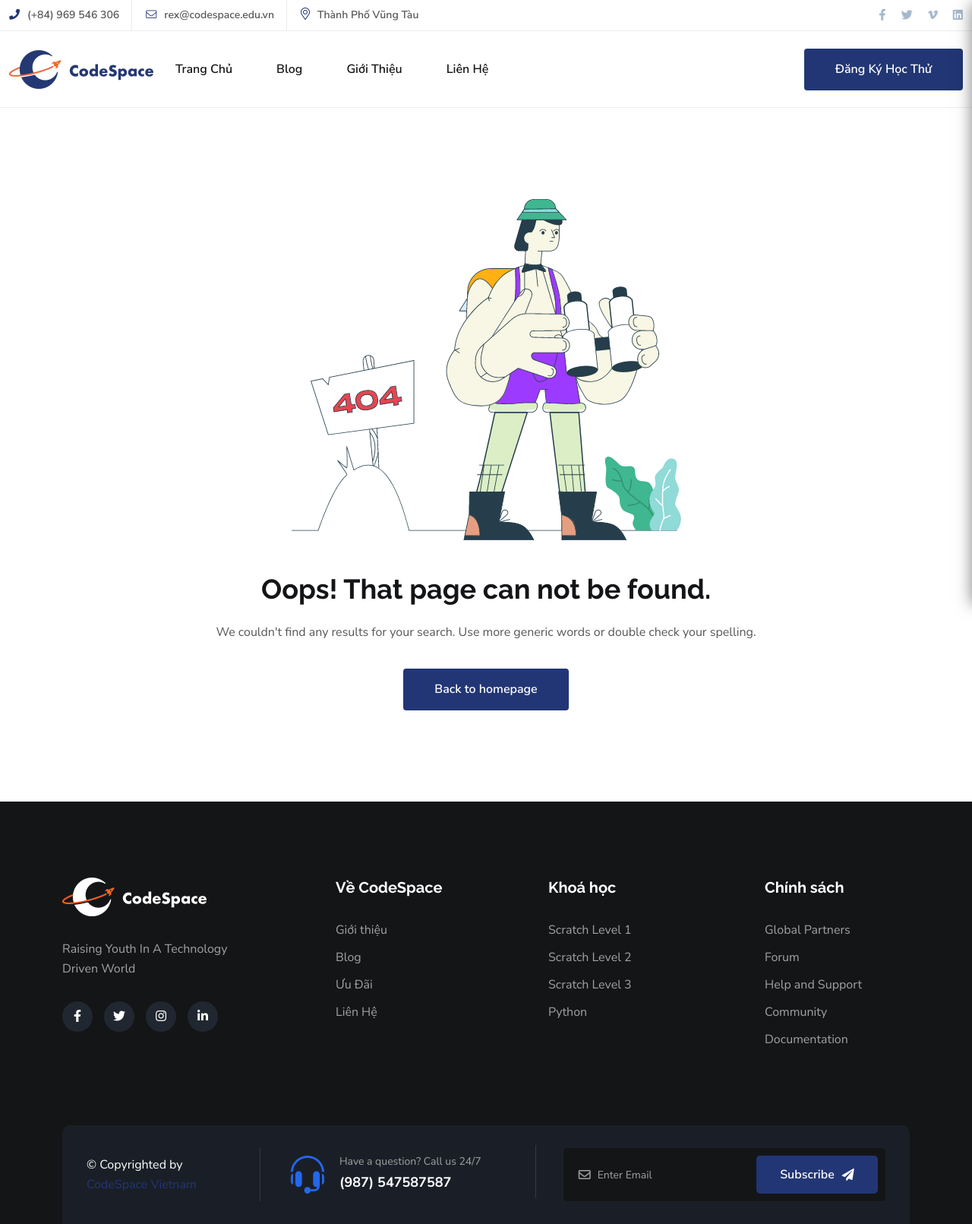
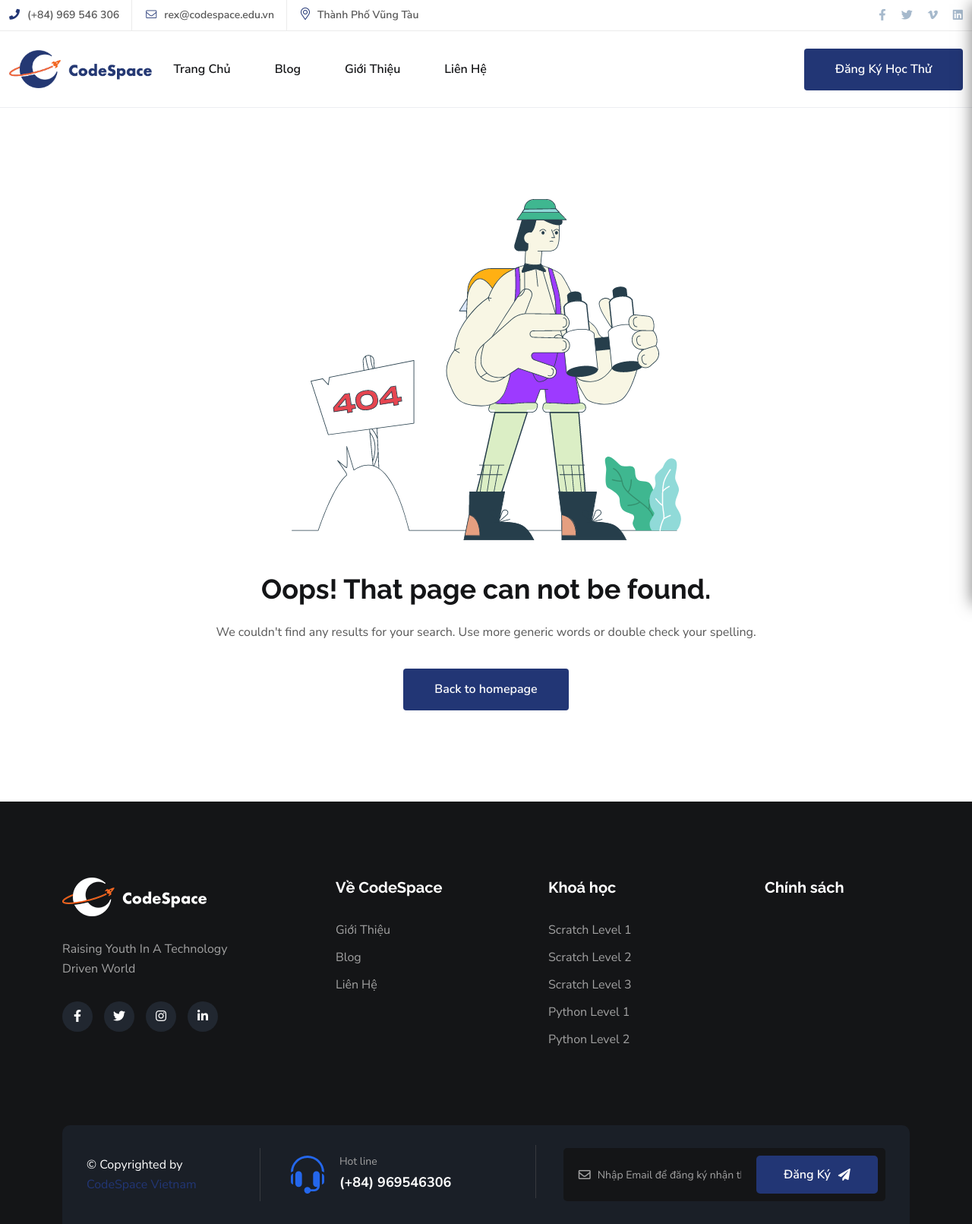
Before and after one commit to ducpm511/codespace, a Next.js app: page /404-page in a window 1280 px wide. Shown: the whole page at 76% size. Built offline with nearby package versions, Linux system fonts and the light colour scheme.

Commit message:
- updated logo with better quality

```diff
--- a/public/assets/scss/component/_header.scss
+++ b/public/assets/scss/component/_header.scss
@@ -1154,3 +1154,14 @@ div.mean-container {
 .sidebar__areas.open .cartmini__wrapper {
 	right: 0px;
 }
+
+.logoImg{
+	height: 50px;
+	@media #{$xs, $sm} {
+		width: 70%;
+		height: 70%;
+	}
+	@media #{$xxxl} {
+		height: 50px;
+	}
+}
--- a/src/components/Layout/Footer/FooterOne/Footer.js
+++ b/src/components/Layout/Footer/FooterOne/Footer.js
@@ -26,9 +26,8 @@ const Footer = () => {
                                 <div className="footer-widget f-w2 mb-40">
                                     <h3>Về CodeSpace</h3>
                                     <ul>
-                                        <li><Link href="/gioi-thieu"><a>Giới thiệu</a></Link></li>
+                                        <li><Link href="/gioi-thieu"><a>Giới Thiệu</a></Link></li>
                                         <li><Link href="https://blog.codespace.edu.vn"><a>Blog</a></Link></li>
-                                        <li><Link href="/khoa-hoc"><a>Ưu Đãi</a></Link></li>
                                         <li><Link href="/lien-he"><a>Liên Hệ</a></Link></li>
                                         {/* <li><Link href="/course"><a>Build Career</a></Link></li> */}
                                     </ul>
@@ -38,10 +37,11 @@ const Footer = () => {
                                 <div className="footer-widget f-w3 mb-40">
                                     <h3>Khoá học</h3>
                                     <ul>
-                                        <li><Link href="/course"><a>Scratch Level 1</a></Link></li>
-                                        <li><Link href="/course"><a>Scratch Level 2</a></Link></li>
-                                        <li><Link href="/course"><a>Scratch Level 3</a></Link></li>
-                                        <li><Link href="/course"><a>Python</a></Link></li>
+                                        <li><Link href="/khoa-hoc/scratch-level-1"><a>Scratch Level 1</a></Link></li>
+                                        <li><Link href="/khoa-hoc/scratch-level-2"><a>Scratch Level 2</a></Link></li>
+                                        <li><Link href="/khoa-hoc/scratch-level-3"><a>Scratch Level 3</a></Link></li>
+                                        <li><Link href="/khoa-hoc/python-level-1"><a>Python Level 1</a></Link></li>
+                                        <li><Link href="/khoa-hoc/python-level-2"><a>Python Level 2</a></Link></li>
                                     </ul>
                                 </div>
                             </div>
@@ -49,11 +49,11 @@ const Footer = () => {
                                 <div className="footer-widget f-w4 mb-40">
                                     <h3>Chính sách</h3>
                                     <ul>
-                                        <li><Link href="/course"><a>Global Partners</a></Link></li>
+                                        {/* <li><Link href="/course"><a>Global Partners</a></Link></li>
                                         <li><Link href="/contact"><a>Forum</a></Link></li>
                                         <li><Link href="/contact"><a>Help and Support</a></Link></li>
                                         <li><Link href="/contact"><a>Community</a></Link></li>
-                                        <li><Link href="/faq-page"><a>Documentation</a></Link></li>
+                                        <li><Link href="/faq-page"><a>Documentation</a></Link></li> */}
                                     </ul>
                                 </div>
                             </div>
@@ -112,8 +112,8 @@ const Footer = () => {
                                             </svg>
                                         </div>
                                         <div className="copyright-svg-content">
-                                            <p>Have a question? Call us 24/7</p>
-                                            <h5><a href="tel:(987)547587587">(987) 547587587</a></h5>
+                                            <p>Hot line</p>
+                                            <h5><a href="tel:(84)969546306">(+84) 969546306</a></h5>
                                         </div>
                                     </div>
                                 </div>
@@ -121,9 +121,9 @@ const Footer = () => {
                                     <div className="copyright-subcribe">
                                         <form action="#" className="widget__subscribe">
                                             <div className="field">
-                                                <input type="email" placeholder="Enter Email"/>
+                                                <input type="email" placeholder="Nhập Email để đăng ký nhận thông tin"/>
                                             </div>
-                                            <button type="submit">Subscribe<i className="fas fa-paper-plane"></i></button>
+                                            <button type="submit">Đăng Ký<i className="fas fa-paper-plane"></i></button>
                                         </form>
                                     </div>
                                 </div>
--- a/src/components/Layout/Header/HeaderFour/HeaderFour.js
+++ b/src/components/Layout/Header/HeaderFour/HeaderFour.js
@@ -58,7 +58,7 @@ const HeaderFour = () => {
                             <div className="col-xl-7 col-lg-7 col-md-5 col-sm-9 col-9">
                                 <div className="header-left d-flex align-items-center">
                                     <div className="header-logo">
-                                        <Link href="/"><a><img src="/assets/img/logo/logo.png" alt="codespace logo" /></a></Link>
+                                        <Link href="/"><a><img className='logoImg' src="/assets/img/logo/logo-vertical.png" alt="codespace logo" /></a></Link>
                                     </div>
                                     <div className="category-menu d-none d-xxl-block">
                                         <Link href="/khoa-hoc">
--- a/src/components/Layout/Header/HeaderOne/Header.js
+++ b/src/components/Layout/Header/HeaderOne/Header.js
@@ -35,7 +35,7 @@ const Header = () => {
                                 <div className="col-xl-7 col-lg-7 col-md-5 col-sm-9 col-9">
                                     <div className="header-left d-flex align-items-center">
                                         <div className="header-logo">
-                                            <Link href="/"><a><img src="/assets/img/logo/logo.png" alt="codespace logo" /></a></Link>
+                                            <Link href="/"><a><img className='logoImg' src="/assets/img/logo/logo-vertical.png" alt="codespace logo" /></a></Link>
                                         </div>
                                         <div className="category-menu d-none d-xxl-block">
                                             <Link href="/khoa-hoc">
--- a/src/components/Layout/Header/HeaderOne/MobileMenu.js
+++ b/src/components/Layout/Header/HeaderOne/MobileMenu.js
@@ -133,7 +133,7 @@ const MobileMenu = ({setMenuOpen, menuOpen}) => {
             <div className="offset-widget offset-logo mb-40">
                 <div className="row align-items-center">
                     <div className="col-9">
-                        <Link href="/"><a><img src="/assets/img/logo/logo.png" alt="Logo"/></a></Link>
+                        <Link href="/"><a><img className='logoImg' src="/assets/img/logo/logo-vertical.png" alt="codespace logo" /></a></Link>
                     </div>
                     <div className="col-3 text-end"><button className="side-info-close" onClick={() => setMenuOpen(false)}><i className="fal fa-times"></i></button>
                     </div>
--- a/src/components/Layout/Header/HeaderThree/HeaderThree.js
+++ b/src/components/Layout/Header/HeaderThree/HeaderThree.js
@@ -58,7 +58,7 @@ const HeaderThree = () => {
                                 <div className="col-xl-2 col-lg-2 col-md-3 col-sm-3 col-3">
                                     <div className="header-logo">
                                         <Link href="/"><a><img className="logo-white" src="/assets/img/logo/logo-white.png" alt="logo"/></a></Link>
-                                        <Link href="/"><a><img src="/assets/img/logo/logo.png" alt="codespace logo"/></a></Link>
+                                        <Link href="/"><a><img className='logoImg' src="/assets/img/logo/logo-vertical.png" alt="codespace logo" /></a></Link>
                                     </div>
                                 </div>
                                 <div className="col-xl-10 col-lg-10 col-md-9 col-sm-9 col-9">
--- a/src/components/Layout/Header/HeaderTwo/HeaderTwo.js
+++ b/src/components/Layout/Header/HeaderTwo/HeaderTwo.js
@@ -63,7 +63,7 @@ const HeaderTwo = () => {
                         <div className="row align-items-center">
                             <div className="col-3 col-lg-3 col-md-3 col-sm-3 col-3">
                                 <div className="header-logo">
-                                    <Link href="/"><a><img src="/assets/img/logo/logo.png" alt="codespace logo"/></a></Link>
+                                    <Link href="/"><a><img className='logoImg' src="/assets/img/logo/logo-vertical.png" alt="codespace logo" /></a></Link>
                                 </div>
                             </div>
                             <div className="col-xl-9 col-lg-9 col-md-9 col-sm-9 col-9">
```
Also changed, not shown: public/assets/img/logo/logo-vertical.png (added), public/assets/img/student-choose/student.png.
